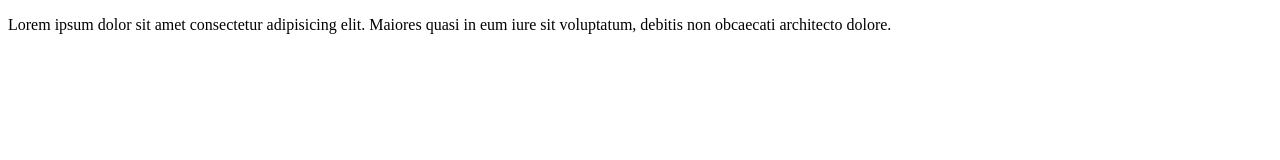
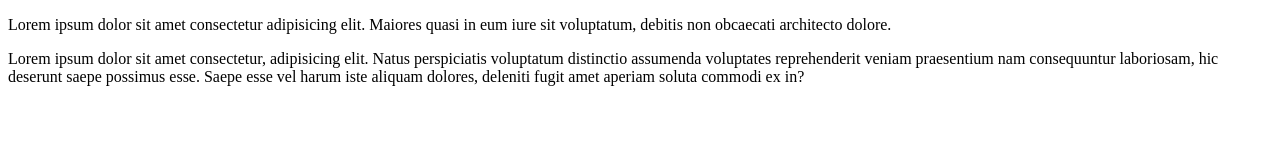
Before and after one commit to AAgustinAllende/Repositorio, a plain HTML site: page galeria.html in a window 1280 px wide. Drawn offline with Linux system fonts and the light colour scheme.

Commit message:
acepte cambios

```diff
--- a/galeria.html
+++ b/galeria.html
@@ -8,5 +8,7 @@
 </head>
 <body>
     <p>Lorem ipsum dolor sit amet consectetur adipisicing elit. Maiores quasi in eum iure sit voluptatum, debitis non obcaecati architecto dolore.</p>
+    <main>Lorem ipsum dolor sit amet consectetur, adipisicing elit. Natus perspiciatis voluptatum distinctio assumenda voluptates reprehenderit veniam praesentium nam consequuntur laboriosam, hic deserunt saepe possimus esse. Saepe esse vel harum iste aliquam dolores, deleniti fugit amet aperiam soluta commodi ex in?
+    </main>
 </body>
 </html>
```
